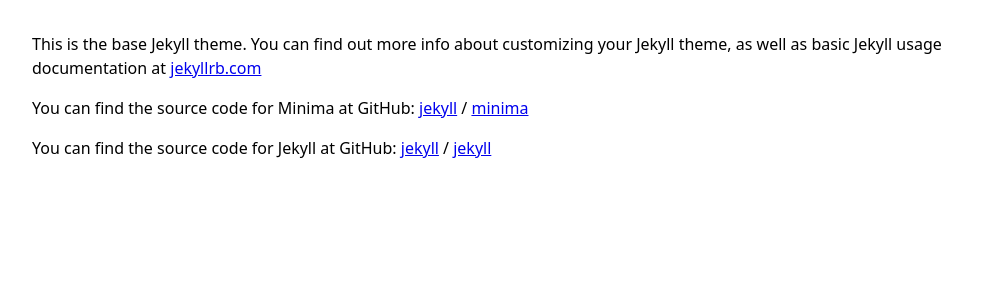
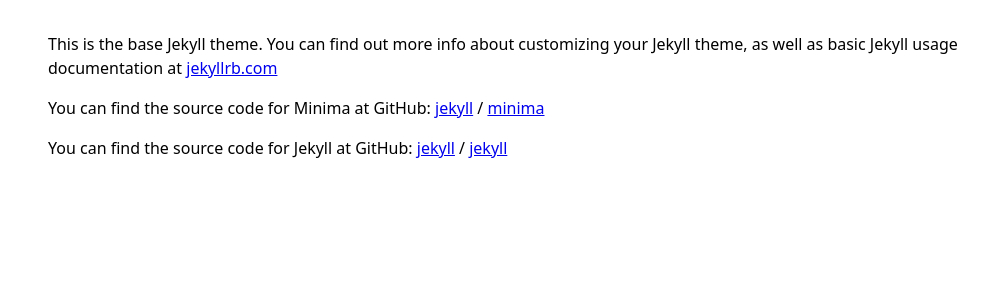
Before and after one commit to moonharelabs/styless, a Jekyll site: the page built from about.md, in a window 1280 px wide. Shown: the top 300 px of the page, without its empty margins (102-1090 px from the left). Built offline with Jekyll 4.4.1, drawn with Linux system fonts in a browser that asks for light colours.

Commit message:
Update default.html

```diff
--- a/_layouts/default.html
+++ b/_layouts/default.html
@@ -12,11 +12,11 @@
     <![endif]-->
 </head>
 <body>
-    <div class="padding-right:16px max-width:1012px margin:32px margin-left:auto margin-right:auto">
+    <div class="padding:1rem max-width:1012px margin:auto">
         {{ content }}
         {% if site.github.private != true and site.github.license %}
-        <div class="padding-top:16px margin-top:32px color:#586069 border-top-width:1px border-color:#eaecef border-style:solid">
-            This site is open source. {% github_edit_link "Improve this page" %}.
+        <div class="padding:1rem color:lightgray margin-top:1rem border-top-width:1px border-style:solid">
+            <center>This site is open source. {% github_edit_link "Improve this page" %}.</center>
         </div>
         {% endif %}
     </div>
```
